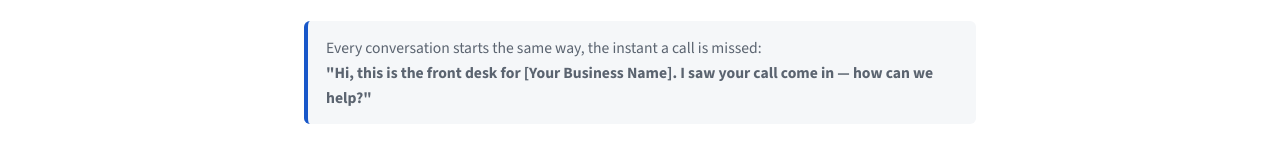
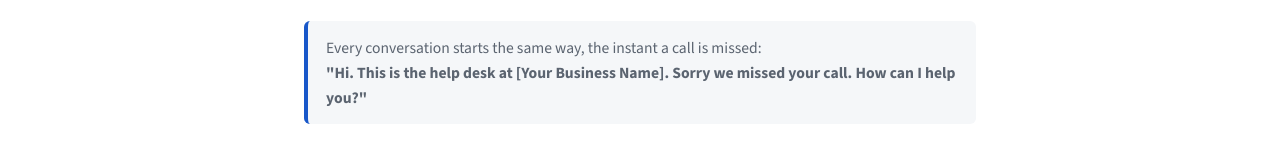
Before and after one commit to donmerrillsa/frontdesk-agent, a website: page sample-conversation.html in a window 1280 px wide. Shown: the part 389-547 px from the top of the page. Drawn offline with nearby package versions, Linux system fonts and the light colour scheme; a web font is replaced by a local one.

Commit message:
Update sample-conversation.html

```diff
--- a/sample-conversation.html
+++ b/sample-conversation.html
@@ -78,7 +78,7 @@
 <article class="wrap">
   <h1>What Your Customers Actually Experience</h1>
   <p class="intro">These examples show the kind of conversation PiaPhone is built to handle — the tone, the judgment calls, and how it responds to real, natural phrasing rather than requiring exact keywords. Two things are fixed and never change: the opening greeting, and the line acknowledging an emergency. Everything else adapts naturally to what the caller actually says, the same way a real person would.</p>
-  <p class="note">Every conversation starts the same way, the instant a call is missed:<br><strong>"Hi, this is the front desk for [Your Business Name]. I saw your call come in — how can we help?"</strong></p>
+  <p class="note">Every conversation starts the same way, the instant a call is missed:<br><strong>"Hi. This is the help desk at [Your Business Name]. Sorry we missed your call. How can I help you?"</strong></p>
 
   <h2 class="example-title">Example 1 — Catching an emergency from how someone actually talks</h2>
   <span class="example-tag example-tag--emergency">Emergency</span>
```
